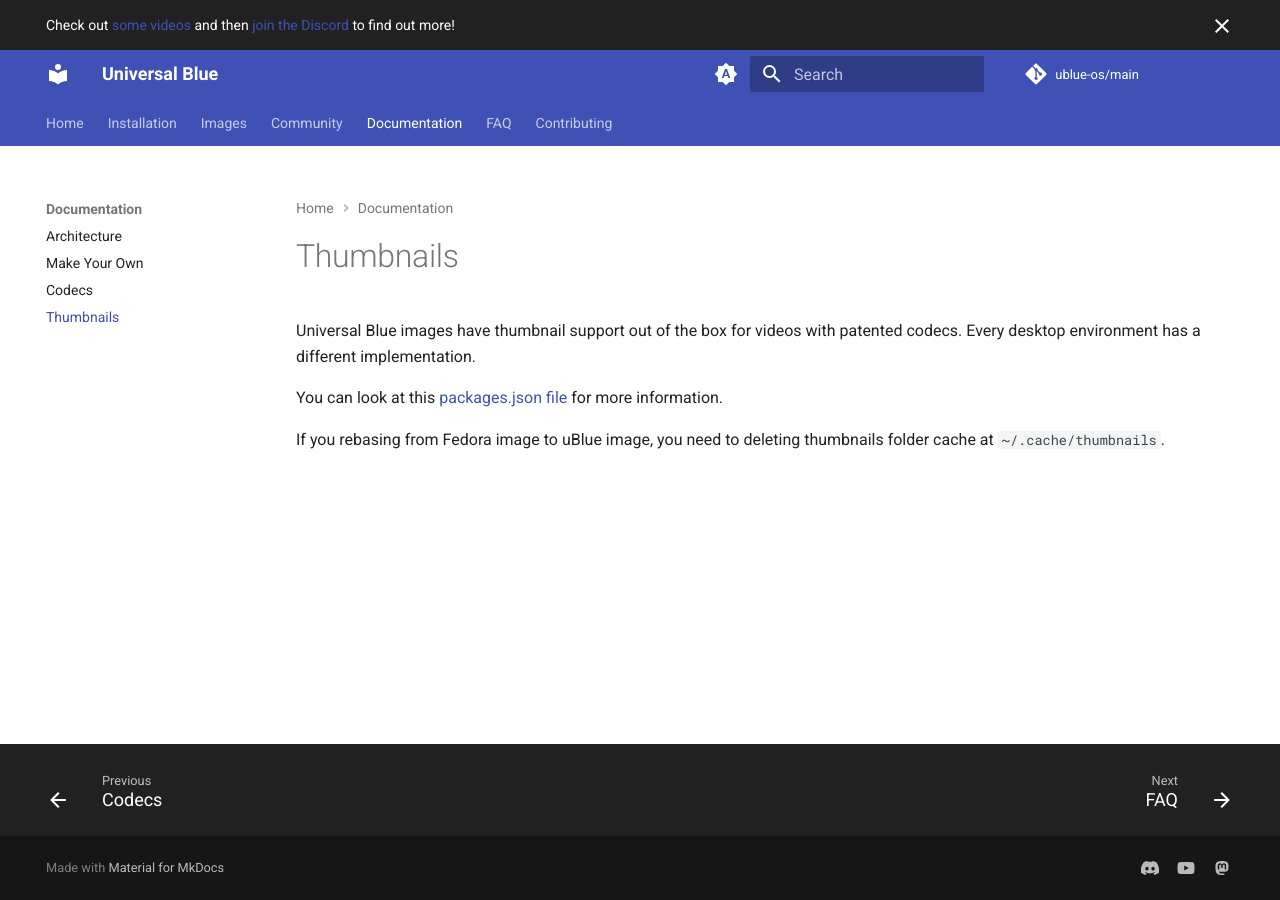
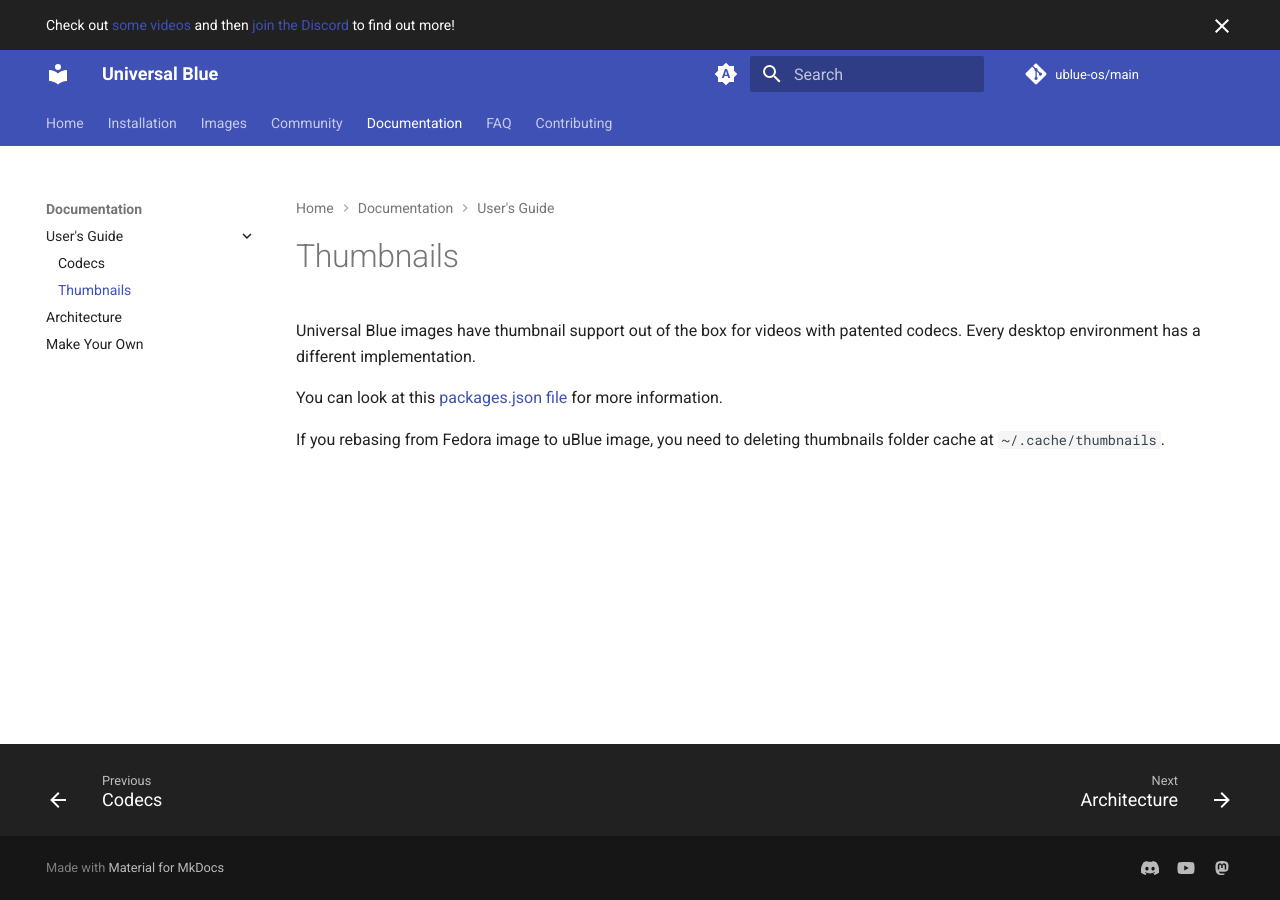
Before and after one commit to ublue-os/website, an MkDocs documentation site: the page built from docs/usersguide/thumbnails.md, in a window 1280 px wide. Built offline with MkDocs 1.6.1 and Material for MkDocs 9.7.7, drawn with Linux system fonts in a browser that asks for light colours; comment, search, counter and statistics services are not loaded.

Commit message:
refactor: add users guide section in Documentation

```diff
--- a/mkdocs.yml
+++ b/mkdocs.yml
@@ -97,9 +97,10 @@ nav:
       - Scope: scope.md
       - Values: values.md
   - Documentation:
+      - User's Guide:
+        - Codecs: usersguide/codecs.md
+        - Thumbnails: usersguide/thumbnails.md
       - Architecture: architecture.md
       - Make Your Own: making-your-own.md
-      - Codecs: codecs.md
-      - Thumbnails: thumbnails.md
   - FAQ: faq.md
   - Contributing: CONTRIBUTING.md
```
Also changed, not shown: docs/usersguide/codecs.md (renamed from docs/codecs.md), docs/usersguide/thumbnails.md (renamed from docs/thumbnails.md).
